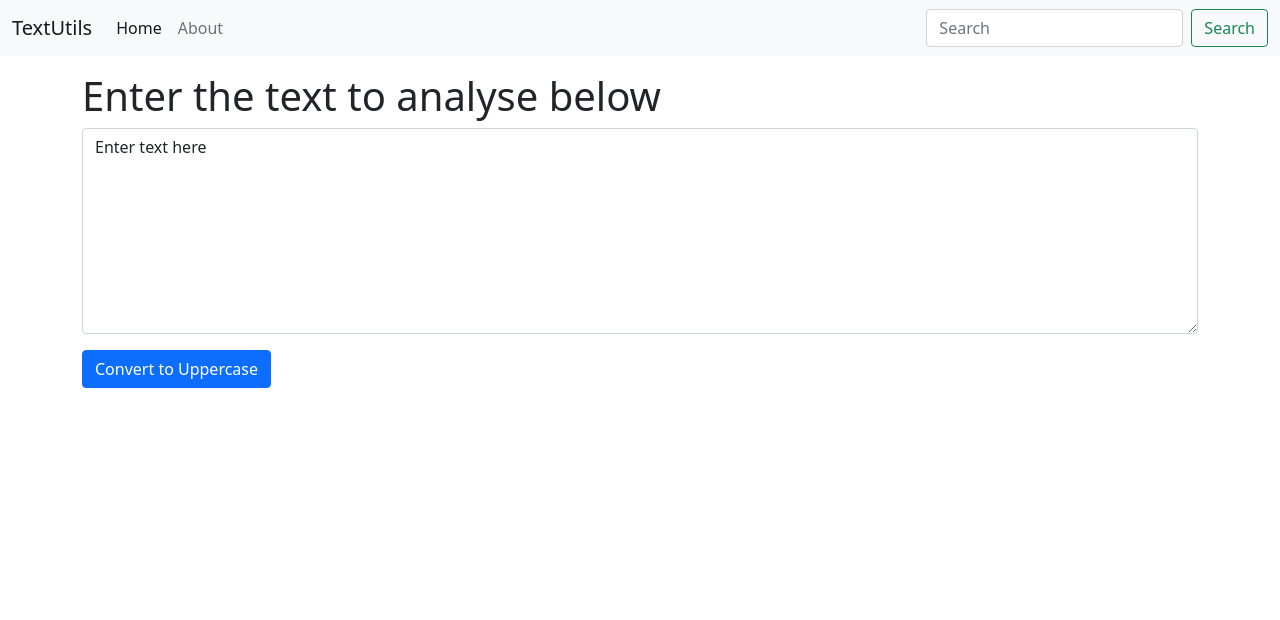
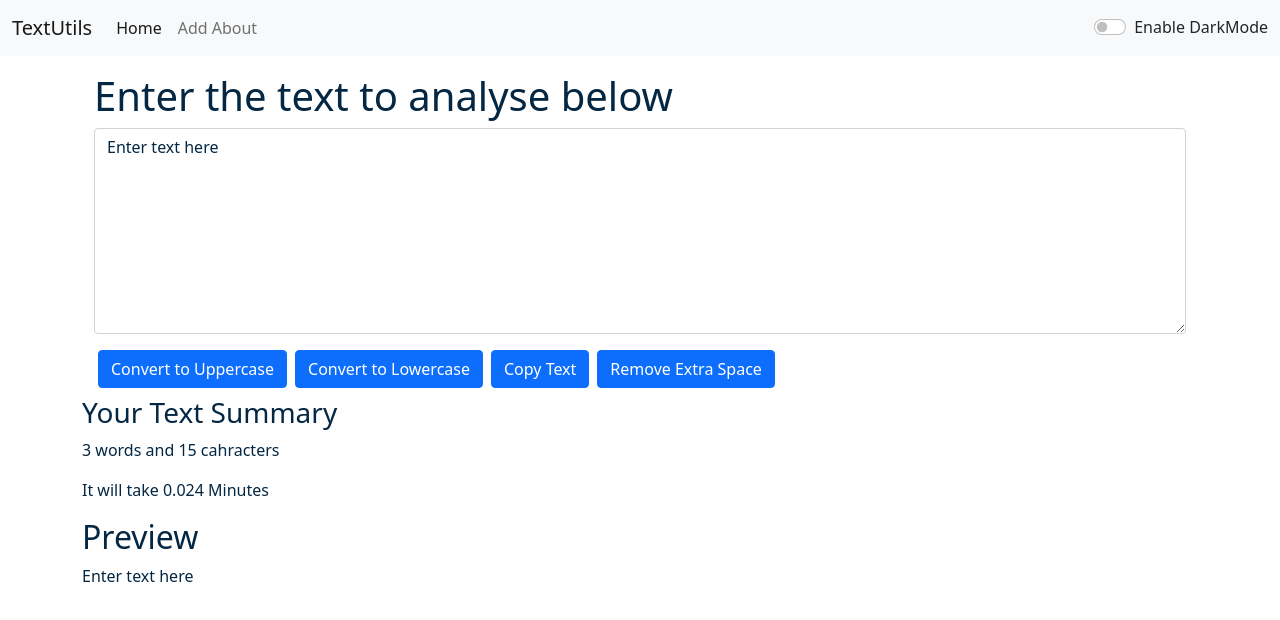
Before and after one commit to amrit12001703/React-Code-With-Harry, a React (Create React App) app: page / in a window 1280 px wide. Shown: the top 620 px of the page. Built offline with nearby package versions, Linux system fonts and the light colour scheme.

Commit message:
Dark Mode Enabled

```diff
--- a/src/App.js
+++ b/src/App.js
@@ -1,13 +1,29 @@
 import './App.css';
 import Navbar from './components/Navbar';
 import TextForm from './components/TextForm';
+import React, {useState} from 'react';
+// import About from './components/About';
 
 function App() {
+  const[mode, setMode]=useState('light');
+
+  const toggleMode=()=>{
+    if(mode ==='light'){
+      setMode('dark');
+      document.body.style.backgroundColor='#042743';
+    }
+    else if(mode==='dark'){
+      setMode('light');
+      document.body.style.backgroundColor='white';
+    }
+  }
+
   return (
     <>
-     <Navbar title="TextUtils" aboutText="About"/>
+     <Navbar title="TextUtils" mode={mode} toggleMode={toggleMode}/>
      <div className='container my-3'>
-     <TextForm  heading="Enter the text to analyse below"/>
+     <TextForm  heading="Enter the text to analyse below" mode={mode}/>
+     {/* <About/> */}
      </div>
    </>
   );
--- /dev/null
+++ b/src/components/About.js
@@ -0,0 +1,138 @@
+import React, { useState } from "react";
+
+export default function About() {
+
+  const [myStyle, setMyStyle] = useState({
+    color: 'black',
+    backgroundColor: 'white'
+})
+const [btnText, setBtnText] = useState("Enable Dark Mode")
+
+const toggleStyle = ()=>{
+    if(myStyle.color === 'black'){
+        setMyStyle({
+            color: 'white',
+            backgroundColor: 'black',
+            border: '1px solid white'
+
+        })
+        setBtnText("Enable Light Mode");
+    }
+    else{
+        setMyStyle({
+            color: 'black',
+            backgroundColor: 'white'
+        })
+        setBtnText("Enable Dark Mode");
+    }
+}
+
+  return (
+    <div className="container" style={myStyle}>
+      <h2>About Us</h2>
+      <div className="accordion" id="accordionExample" style={myStyle}>
+        <div className="accordion-item">
+          <h2 className="accordion-header" id="headingOne">
+            <button
+              className="accordion-button" style={myStyle}
+              type="button"
+              data-bs-toggle="collapse"
+              data-bs-target="#collapseOne"
+              aria-expanded="true"
+              aria-controls="collapseOne"
+            >
+              Accordion Item #1
+            </button>
+          </h2>
+          <div
+            id="collapseOne"
+            className="accordion-collapse collapse show"
+            aria-labelledby="headingOne"
+            data-bs-parent="#accordionExample"
+          >
+            <div className="accordion-body" style={myStyle}>
+              <strong>This is the first item's accordion body.</strong> It is
+              shown by default, until the collapse plugin adds the appropriate
+              classes that we use to style each element. These classes control
+              the overall appearance, as well as the showing and hiding via CSS
+              transitions. You can modify any of this with custom CSS or
+              overriding our default variables. It's also worth noting that just
+              about any HTML can go within the <code>.accordion-body</code>,
+              though the transition does limit overflow.
+            </div>
+          </div>
+        </div>
+        <div className="accordion-item">
+          <h2 className="accordion-header" id="headingTwo">
+            <button
+              className="accordion-button collapsed"
+              type="button"
+              data-bs-toggle="collapse"
+              data-bs-target="#collapseTwo"
+              aria-expanded="false"
+              aria-controls="collapseTwo"
+              style={myStyle}
+            >
+              Accordion Item #2
+            </button>
+          </h2>
+          <div
+            id="collapseTwo"
+            className="accordion-collapse collapse"
+            aria-labelledby="headingTwo"
+            data-bs-parent="#accordionExample"
+          >
+            <div className="accordion-body" style={myStyle}>
+              <strong>This is the second item's accordion body.</strong> It is
+              hidden by default, until the collapse plugin adds the appropriate
+              classes that we use to style each element. These classes control
+              the overall appearance, as well as the showing and hiding via CSS
+              transitions. You can modify any of this with custom CSS or
+              overriding our default variables. It's also worth noting that just
+              about any HTML can go within the <code>.accordion-body</code>,
+              though the transition does limit overflow.
+            </div>
+          </div>
+        </div>
+        <div className="accordion-item">
+          <h2 className="accordion-header" id="headingThree">
+            <button
+              className="accordion-button collapsed"
+              type="button"
+              data-bs-toggle="collapse"
+              data-bs-target="#collapseThree"
+              aria-expanded="false"
+              aria-controls="collapseThree"
+              style={myStyle}
+            >
+              Accordion Item #3
+            </button>
+          </h2>
+          <div
+            id="collapseThree"
+            className="accordion-collapse collapse"
+            aria-labelledby="headingThree"
+            data-bs-parent="#accordionExample"
+          >
+            <div className="accordion-body" style={myStyle}>
+              <strong>This is the third item's accordion body.</strong> It is
+              hidden by default, until the collapse plugin adds the appropriate
+              classes that we use to style each element. These classes control
+              the overall appearance, as well as the showing and hiding via CSS
+              transitions. You can modify any of this with custom CSS or
+              overriding our default variables. It's also worth noting that just
+              about any HTML can go within the <code>.accordion-body</code>,
+              though the transition does limit overflow.
+            </div>
+          </div>
+        </div>
+      </div>
+      <div className="container my-3">
+          <button type="button" className="btn btn-primary" onClick={toggleStyle}>{btnText}</button>
+      </div>
+    </div>
+
+
+
+  );
+}
--- a/src/components/Navbar.js
+++ b/src/components/Navbar.js
@@ -1,28 +1,62 @@
-import React from 'react';
-import PropTypes from 'prop-types';
-
+import React from "react";
+import PropTypes from "prop-types";
 
 export default function Navbar(props) {
   return (
-    <nav className="navbar navbar-expand-lg navbar-light bg-light">
+    <nav
+      className={`navbar navbar-expand-lg navbar-${props.mode} bg-${props.mode}`}
+    >
       <div className="container-fluid">
-      <a className="navbar-brand" href="/">{props.title}</a>
-      <button className="navbar-toggler" type="button" data-bs-toggle="collapse" data-bs-target="#navbarSupportedContent" aria-controls="navbarSupportedContent" aria-expanded="false" aria-label="Toggle navigation">
+        <a className="navbar-brand" href="/">
+          {props.title}
+        </a>
+        <button
+          className="navbar-toggler"
+          type="button"
+          data-bs-toggle="collapse"
+          data-bs-target="#navbarSupportedContent"
+          aria-controls="navbarSupportedContent"
+          aria-expanded="false"
+          aria-label="Toggle navigation"
+        >
           <span className="navbar-toggler-icon"></span>
         </button>
         <div className="collapse navbar-collapse" id="navbarSupportedContent">
           <ul className="navbar-nav me-auto mb-2 mb-lg-0">
             <li className="nav-item">
-            <a className="nav-link active" aria-current="page" href="/">Home</a>
+              <a className="nav-link active" aria-current="page" href="/">
+                Home
+              </a>
             </li>
             <li className="nav-item">
-            <a className="nav-link" href="/">{props.aboutText}</a>
+              <a className="nav-link" href="/">
+                {props.aboutText}
+              </a>
             </li>
           </ul>
-        <form className="d-flex">
+          {/* <form className="d-flex">
           <input className="form-control me-2" type="search" placeholder="Search" aria-label="Search"/>
           <button className="btn btn-outline-success" type="submit">Search</button>
-        </form>
+        </form> */}
+
+          <div
+            className={`form-check form-switch text-${
+              props.mode === "light" ? "dark" : "light"
+            }`}
+          >
+            <input
+              className="form-check-input"
+              onClick={props.toggleMode}
+              type="checkbox"
+              id="flexSwitchCheckDefault"
+            />
+            <label
+              className="form-check-label"
+              htmlFor="flexSwitchCheckDefault"
+            >
+              Enable DarkMode
+            </label>
+          </div>
         </div>
       </div>
     </nav>
@@ -30,11 +64,12 @@
 }
 
 //Prop-Types
-Navbar.propTypes = {title: PropTypes.string.isRequired,
-                    aboutText: PropTypes.string
+Navbar.propTypes = {
+  title: PropTypes.string.isRequired,
+  aboutText: PropTypes.string,
 };
 
 //Default Props
-Navbar.defaultProps={
-    aboutText: "Add About"
+Navbar.defaultProps = {
+  aboutText: "Add About",
 };
--- a/src/components/TextForm.js
+++ b/src/components/TextForm.js
@@ -1,26 +1,69 @@
-import React,{useState} from 'react';
+import React, { useState } from "react";
 
 export default function TextForm(props) {
-
-    const handleUpClick=()=>{
+  const handleUpClick = () => {
     // console.log("Uppercase was cicket");
-        let newText=text.toUpperCase();
+    let newText = text.toUpperCase();
     setText(newText);
-    }
-    const handleOnChange=(event)=>{
+  };
+  const handleDownClick = () => {
+    // console.log("Uppercase was cicket");
+    let newText = text.toLowerCase();
+    setText(newText);
+  };
+  const handleOnChange = (event) => {
     // console.log("on change clicked");
     setText(event.target.value);
+  };
+  const handleCopy=()=>{
+    var text=document.getElementById("myBox");
+    text.select();
+    navigator.clipboard.writeText(text.value);
   }
-    //state{useState is hook}
-    const[text,setText]=useState('Enter text here');
+  const handleExtraSpaces=()=>{
+    let newText=text.split(/[ ]+/);
+    setText(newText.join(" "));
+  }
+  //state{usestate is hook}
+  const [text, setText] = useState("Enter text here");
 
   return (
-        <div>
+    <>
+      <div className="container" style={{color: props.mode==='dark'?'white':'#042743' }}>
         <h1>{props.heading}</h1>
         <div className="mb-3">
-                <textarea className="form-control" value={text} onChange={handleOnChange} id="myBox" rows="8"></textarea>
+          <textarea
+            className="form-control"
+            value={text}
+            onChange={handleOnChange}
+            style={{backgroundColor: props.mode==='dark'?'grey':'white',color: props.mode==='dark'?'white':'#042743' }}
+            id="myBox"
+            rows="8"
+
+          ></textarea>
         </div>
-            <button className="btn btn-primary" onClick={handleUpClick}>Convert to Uppercase</button>
+        <button className="btn btn-primary mx-1" onClick={handleUpClick}>
+          Convert to Uppercase
+        </button>
+
+        <button className="btn btn-primary mx-1 " onClick={handleDownClick}>
+          Convert to Lowercase
+        </button>
+        <button className="btn btn-primary mx-1 " onClick={handleCopy}>
+          Copy Text
+        </button>
+        <button className="btn btn-primary mx-1 " onClick={handleExtraSpaces}>
+          Remove Extra Space
+        </button>
+
       </div>
-    )
+      <div className="className my-2" style={{color: props.mode==='dark'?'white':'#042743' }}>
+          <h3>Your Text Summary</h3>
+          <p>{text.split(" ").length} words and {text.length} cahracters</p>
+          <p>It will take {0.008 *(text.split(" ").length)} Minutes</p>
+          <h2>Preview</h2>
+          <p>{text.length>0?text:"Text Box is Empty"}</p>
+      </div>
+    </>
+  );
 }
```
Lines whose indentation alone changed are shown as unchanged.
